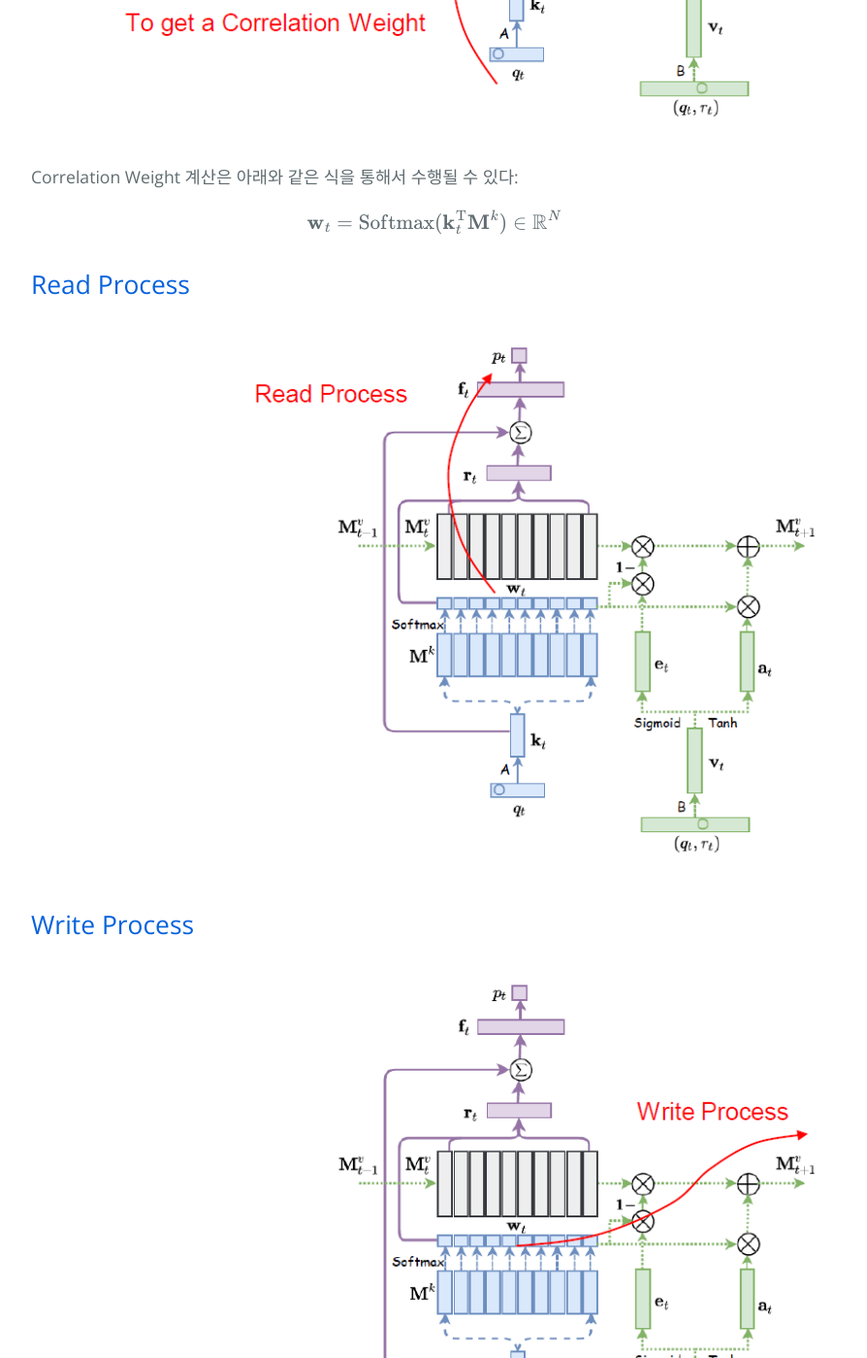
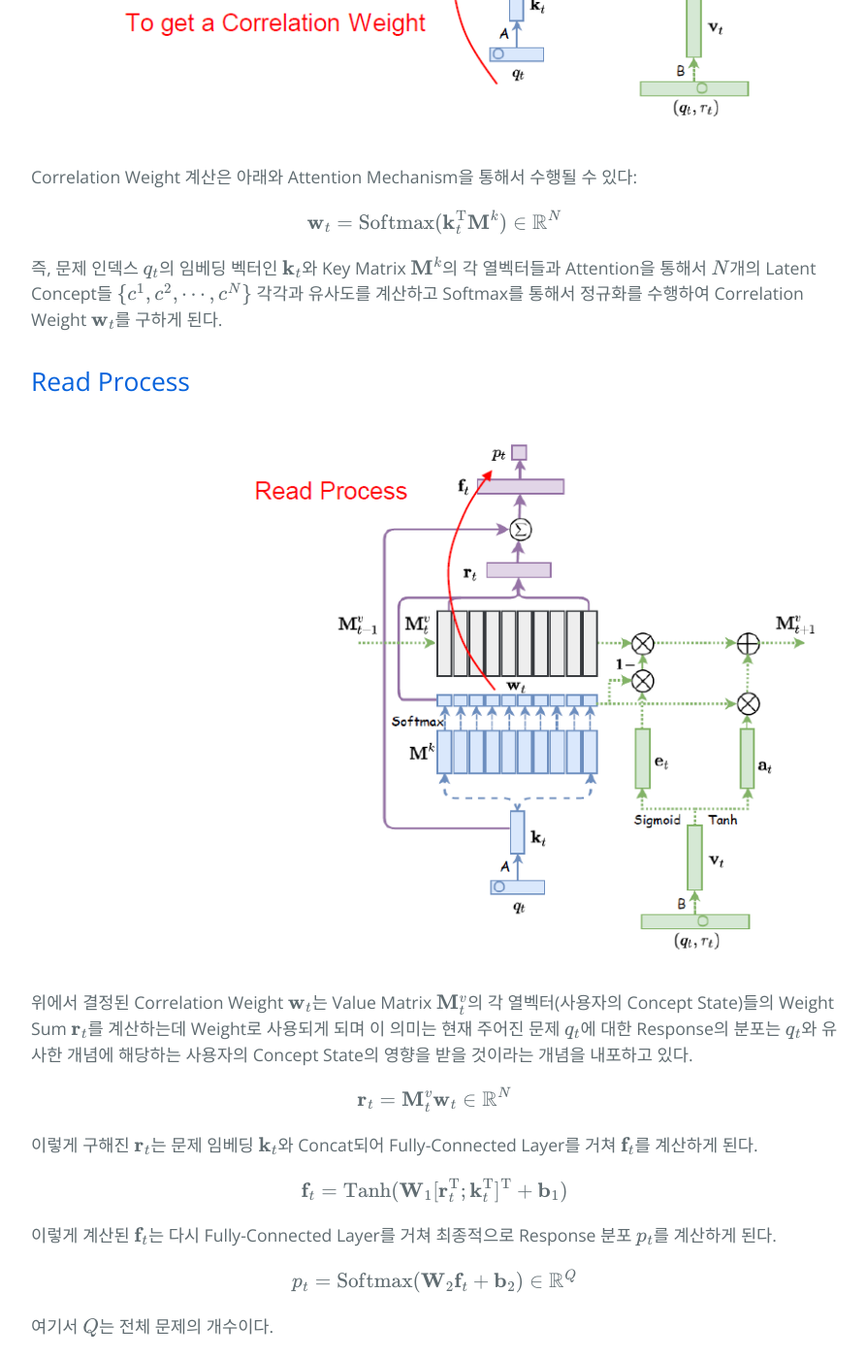
Before and after one commit to hcnoh/hcnoh.github.io, a Jekyll site: the page built from _posts/2021-04-17-dkvmn.md, in a window 1280 px wide and 1400 px high, scrolled down 3344 px. Shown: the whole window at 97% size, without its empty margins (192-1086 px from the left). Built offline with Jekyll 4.4.1, drawn with Linux system fonts in a browser that asks for light colours; comment, search, counter and statistics services are not loaded; some of the changed text lies outside the part shown.

Commit message:
modified a post

```diff
--- a/_posts/2021-04-17-dkvmn.md
+++ b/_posts/2021-04-17-dkvmn.md
@@ -43,7 +43,7 @@ DKT는 개념을 따로 가정하지는 않고 사용자에 따라 반응을 예
 
 DKVMN의 모델 구조는 MANN 모델 구조에서 External Memory Matrix를 Value Matrix $$\mathbf{M}_t^v$$ 및 Key Matrix $$\mathbf{M}^k$$로 나누는 방식으로 구현하였다.
 
-Value Matrix $$\mathbf{M}^v_t$$는 $$d_v\times N$$의 크기를 가지고 있으며 $$N$$개의 Latent Concept들 $$\{ c^1, c^2, \cdots, c^N \}$$ 각각에 대한 사용자의 Concept States $$\{ \mathbf{s}_t^1, \mathbf{s}_t^2, \cdots, \mathbf{s}_t^N \}$$을 인코딩하고 있다. 밑첨자 $$t$$가 들어있는 이유는 모델의 추론 과정에서 이 메모리 값들은 시간에 따라서 동적으로(Dynamic) 변화한다는 의미이며 이것이 DKVMN의 이름을 가지게 된 이유라고 볼 수 있다.
+Value Matrix $$\mathbf{M}^v_t$$는 $$d_v\times N$$의 크기를 가지고 있으며 $$N$$개의 Latent Concept들 $$\{ c^1, c^2, \cdots, c^N \}$$ 각각에 대한 사용자의 Concept State $$\{ \mathbf{s}_t^1, \mathbf{s}_t^2, \cdots, \mathbf{s}_t^N \}$$을 인코딩하고 있다. 밑첨자 $$t$$가 들어있는 이유는 모델의 추론 과정에서 이 메모리 값들은 시간에 따라서 동적으로(Dynamic) 변화한다는 의미이며 이것이 DKVMN의 이름을 가지게 된 이유라고 볼 수 있다.
 
 반면 Key Matrix $$\mathbf{M}^k$$는 $$N$$개의 Latent Concept들 $$\{ c^1, c^2, \cdots, c^N \}$$을 인코딩하고 있는 행렬이며 모델의 추론 과정에서 시간과 관계없이 변하지않는 Static한 메모리라고 볼 수 있다.
 
@@ -52,14 +52,36 @@ DKVMN 모델 추론은 크게 3단계로 구성된다. 먼저 Correlation Weight
 ## Correltation Weight
 ![](/assets/img/2021-04-17-dkvmn/2021-04-17-dkvmn_2021-04-17-16-15-40.png)
 
-Correlation Weight 계산은 아래와 같은 식을 통해서 수행될 수 있다:
+Correlation Weight 계산은 아래와 Attention Mechanism을 통해서 수행될 수 있다:
 
 $$
 \mathbf{w}_t = \text{Softmax}(\mathbf{k}_t^\text{T}\mathbf{M}^k) \in \mathbb{R}^N
 $$
 
+즉, 문제 인덱스 $$q_t$$의 임베딩 벡터인 $$\mathbf{k}_t$$와 Key Matrix $$\mathbf{M}^k$$의 각 열벡터들과 Attention을 통해서 $$N$$개의 Latent Concept들 $$\{ c^1, c^2, \cdots, c^N \}$$ 각각과 유사도를 계산하고 Softmax를 통해서 정규화를 수행하여 Correlation Weight $$\mathbf{w}_t$$를 구하게 된다.
+
 ## Read Process
 ![](/assets/img/2021-04-17-dkvmn/2021-04-17-dkvmn_2021-04-17-16-16-09.png)
+
+위에서 결정된 Correlation Weight $$\mathbf{w}_t$$는 Value Matrix $$\mathbf{M}^v_t$$의 각 열벡터(사용자의 Concept State)들의 Weight Sum $$\mathbf{r}_t$$를 계산하는데 Weight로 사용되게 되며 이 의미는 현재 주어진 문제 $$q_t$$에 대한 Response의 분포는 $$q_t$$와 유사한 개념에 해당하는 사용자의 Concept State의 영향을 받을 것이라는 개념을 내포하고 있다.
+
+$$
+\mathbf{r}_t = \mathbf{M}^v_t\mathbf{w}_t \in \mathbb{R}^N
+$$
+
+이렇게 구해진 $$\mathbf{r}_t$$는 문제 임베딩 $$\mathbf{k}_t$$와 Concat되어 Fully-Connected Layer를 거쳐 $$\mathbf{f}_t$$를 계산하게 된다.
+
+$$
+\mathbf{f}_t = \text{Tanh}(\mathbf{W}_1[\mathbf{r}_t^\text{T};\mathbf{k}_t^\text{T}]^\text{T} + \mathbf{b}_1)
+$$
+
+이렇게 계산된 $$\mathbf{f}_t$$는 다시 Fully-Connected Layer를 거쳐 최종적으로 Response 분포 $$p_t$$를 계산하게 된다.
+
+$$
+p_t = \text{Softmax}(\mathbf{W}_2\mathbf{f}_t + \mathbf{b}_2) \in \mathbb{R}^Q
+$$
+
+여기서 $$Q$$는 전체 문제의 개수이다.
 
 ## Write Process
 ![](/assets/img/2021-04-17-dkvmn/2021-04-17-dkvmn_2021-04-17-16-16-28.png)
```
